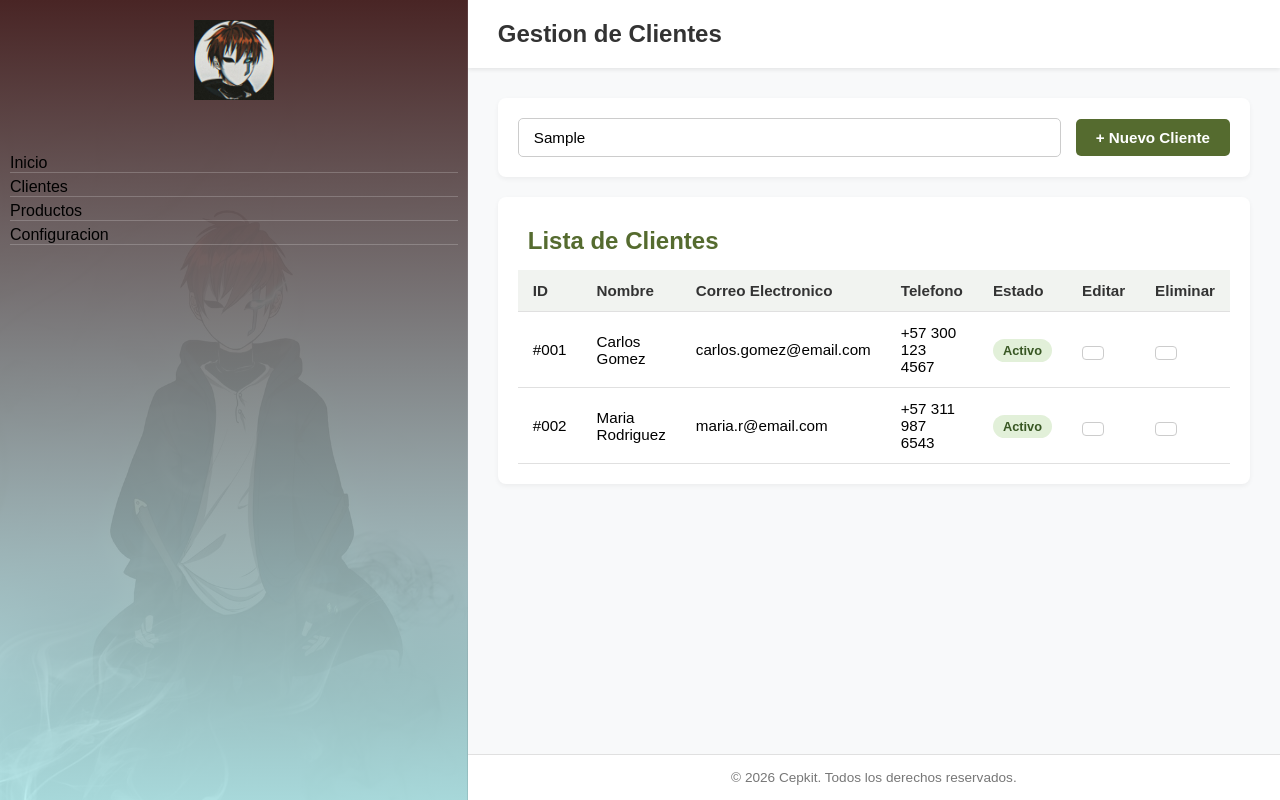
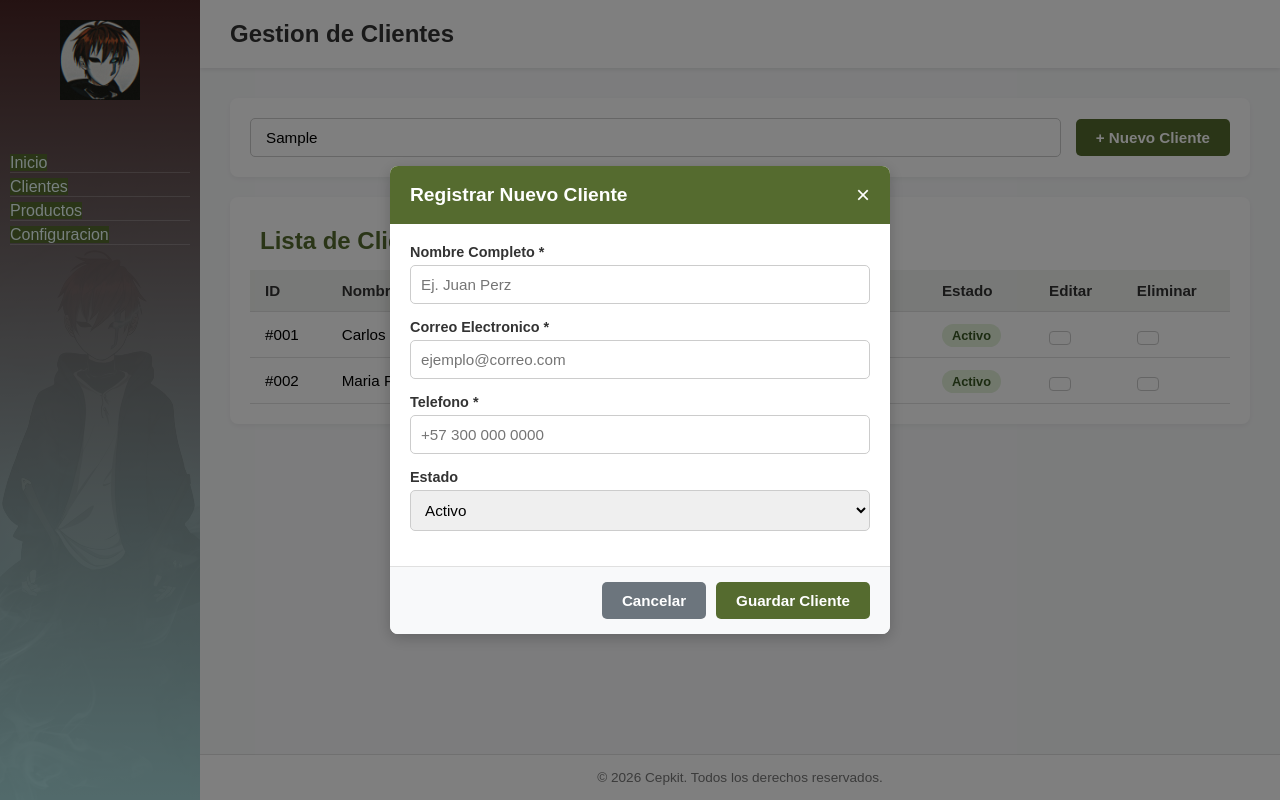
Before and after one commit to juancamilo921/Proyecto_1, a plain HTML site: page clientes.html in a window 1280 px wide. Both pictures are taken after typing "Sample" into the empty fields and a click on the button "+ Nuevo Cliente". Drawn offline with Linux system fonts and the light colour scheme.

Commit message:
Actualizar

```diff
--- a/CSS/inicio.css
+++ b/CSS/inicio.css
@@ -17,7 +17,7 @@ body {
     background-position: center;
     width: 200px;
     min-width: 200px;
-    width: 100vh;
+    height: 100vh;
     position: sticky;
     top: 0;
     padding: 20px 10px;
@@ -40,6 +40,13 @@ body {
 .menu ul li {
     margin-bottom: 5px;
     border-bottom: 0.5px solid rgba(255, 255, 255, 0.2);
+}
+
+.menu a{
+    text-decoration: none;
+    color: azure;
+    background-color: #556b2f;
+
 }
 
 .menu ul li a:hover {
--- a/clientes.html
+++ b/clientes.html
@@ -13,10 +13,10 @@
             <img src="images/descarga.jpeg" alt="Logo de Cepkit">
         </div>
         <ul>
-            <li><a href="inicio.html"></a>Inicio</li>
-            <li><a href="clientes.html" class="active"></a>Clientes</li>
-            <li><a href="productos.html"></a>Productos</li>
-            <li><a href="configuracion.html"></a>Configuracion</li>
+            <li><a href="inicio.html">Inicio</a></li>
+            <li><a href="clientes.html">Clientes</a></li>
+            <li><a href="productos.html">Productos </a></li>
+            <li><a href="configuracion.html">Configuracion </a> </li>
         </ul>
     </nav>
 
@@ -127,15 +127,15 @@
 
     <script>
         function openModal() {
-            document.getElementById('modalCliente').style.display = 'flex';
+            document.getElementById('modalClientes').style.display = 'flex';
         }
 
         function closeModal() {
-            document.getElementById('modaCliente').style.display = 'none';
+            document.getElementById('modaClientes').style.display = 'none';
         }
 
         window.onclick = function(event) {
-            const modal = document.getElementById('modalCliente');
+            const modal = document.getElementById('modalClientes');
             if (event.target === modal) {
                 closeModal();
             }
```
Also changed, not shown: inicio.html (+4 -4 lines).
